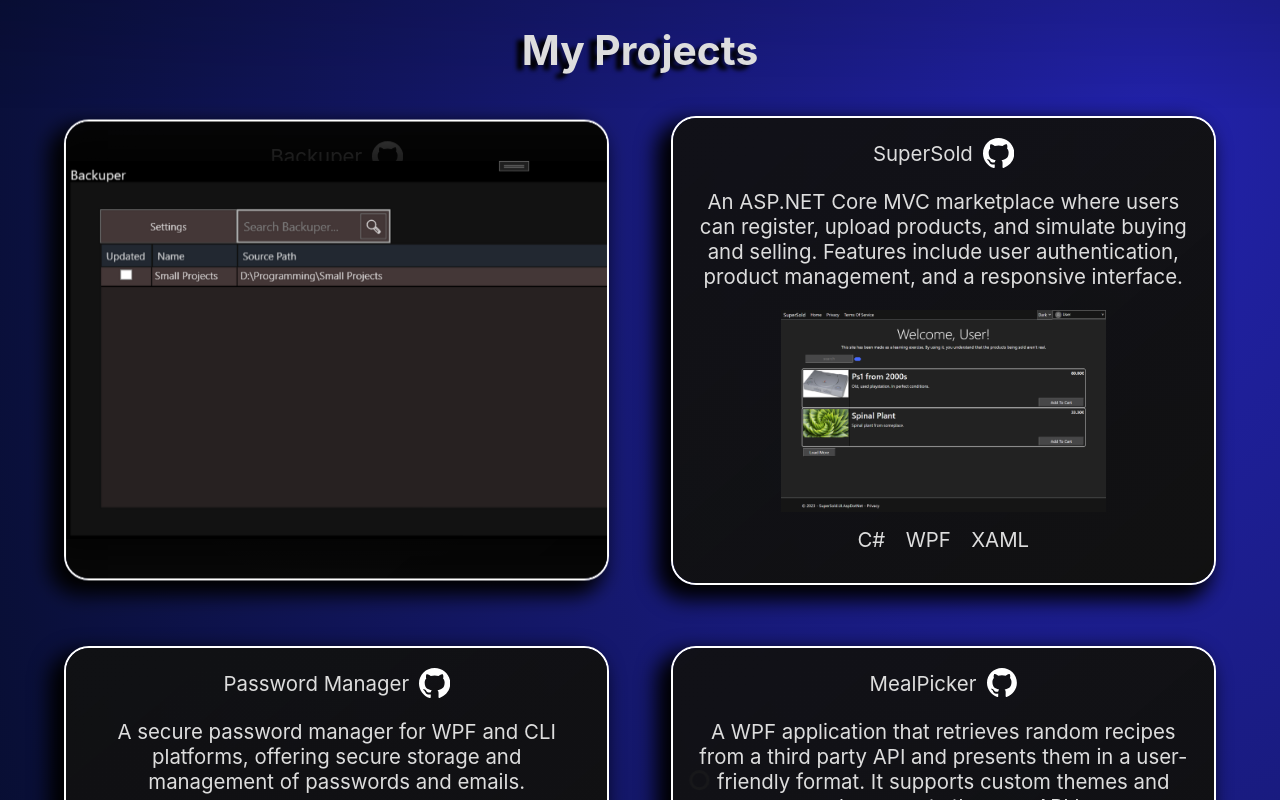
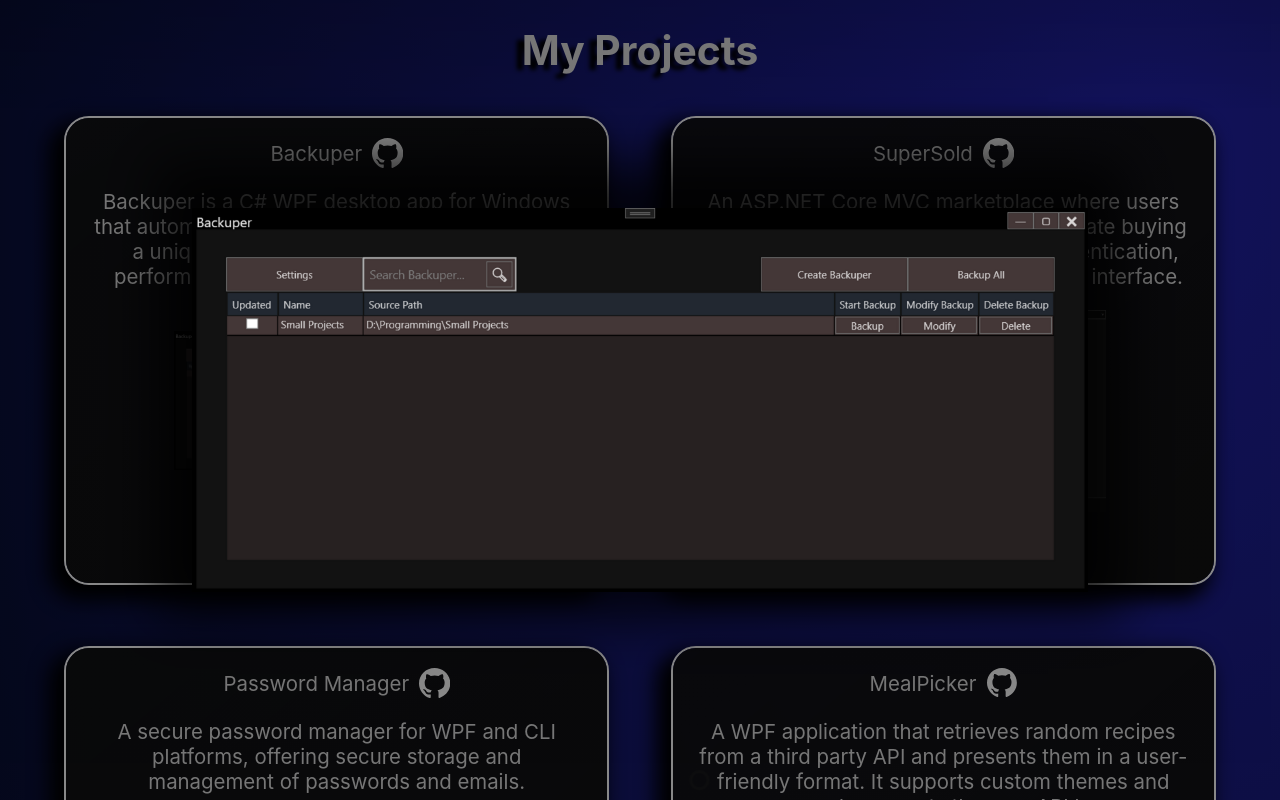
Before and after one commit to Faboid/portfolio, a React (Create React App) app: page / in a window 1280 px wide. Both pictures are taken after a click on the picture 336 px from the left and 1269 px from the top of the page. Shown: the part 869-1669 px from the top of the page. Built offline with nearby package versions, Linux system fonts and the light colour scheme; the HTML template or start-up script is replaced by a standard one.

Commit message:
Moved full-screen zoom in to the body with createPortal.

```diff
--- a/src/components/ZoomableImage.js
+++ b/src/components/ZoomableImage.js
@@ -1,4 +1,5 @@
 import { useState } from 'react';
+import { createPortal } from 'react-dom';
 import './ZoomableImage.css';
 
 export default function ZoomableImage({ imagePath, normalStyle }) {
@@ -16,13 +17,22 @@
         <>
             <img onMouseDown={() => setFocused(true)} className={normalStyle + " clicked-image"} src={fullPath} alt="view"/>
 
-            <div className='full-screen' onMouseDown={() => setFocused(false)}>
-                <div className='img-container'>
-                    <img className="full-image" src={fullPath} alt="view"/>
-                </div>
-            </div>
+            {createPortal(
+                <FullImage src={fullPath} onMouseDown={() => setFocused(false)}/>,
+                document.body
+            )}
 
         </>
     );
 
 }
+
+function FullImage({ src, onMouseDown }) {
+    return (
+        <div className='full-screen' onMouseDown={onMouseDown}>
+            <div className='img-container'>
+                <img className="full-image" src={src} alt="view"/>
+            </div>
+        </div>
+    );
+}
```
